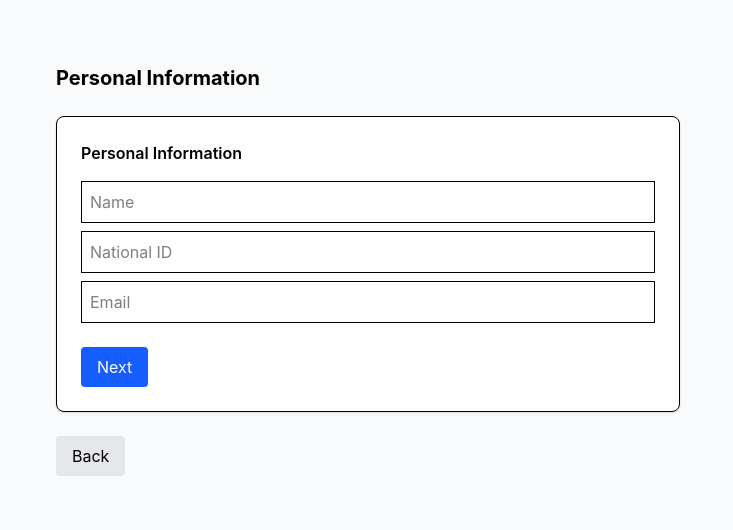
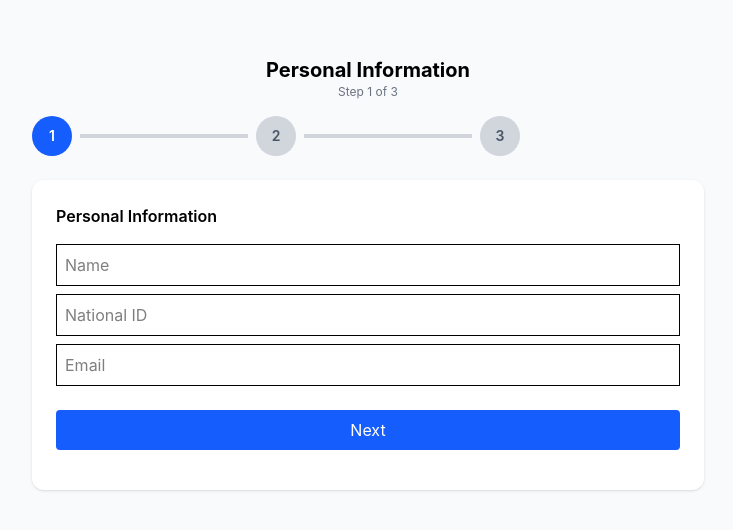
Before and after one commit to AsmaAlfauri/social-support-app, a Next.js app: page /apply in a window 1280 px wide. Shown: the top 530 px of the page, without its empty margins (272-1005 px from the left). Built offline with nearby package versions, Linux system fonts and the light colour scheme.

Commit message:
feat(wizard): build multi-step form with step navigation, validation, and progress indicator

```diff
--- /dev/null
+++ b/app/api/ai/route.ts
@@ -0,0 +1,44 @@
+import { NextResponse } from "next/server";
+
+export async function POST(req: Request) {
+  try {
+    const { prompt } = await req.json();
+
+    const res = await fetch("https://api.openai.com/v1/chat/completions", {
+      method: "POST",
+      headers: {
+        "Content-Type": "application/json",
+        Authorization: `Bearer ${process.env.OPENAI_API_KEY}`,
+      },
+      body: JSON.stringify({
+        model: "gpt-4o-mini",
+        messages: [
+          {
+            role: "user",
+            content: prompt,
+          },
+        ],
+      }),
+    });
+
+    const data = await res.json();
+
+    if (!res.ok) {
+         console.error("OpenAI ERROR:", data);
+      return NextResponse.json(
+        { error: data },
+        { status: 500 }
+      );
+    }
+
+    return NextResponse.json({
+      text: data.choices[0].message.content,
+    });
+
+  } catch (error) {
+    return NextResponse.json(
+      { error: "Something went wrong" },
+      { status: 500 }
+    );
+  }
+}
--- a/components/wizard/Wizard.tsx
+++ b/components/wizard/Wizard.tsx
@@ -4,27 +4,69 @@ import { useWizard } from "@/store/wizard.context";
 import { steps } from "@/features/application/steps";
 
 export default function Wizard() {
-  const { step, nextStep, prevStep } = useWizard();
+  const { step, prevStep } = useWizard();
 
   const CurrentStep = steps.find((s) => s.id === step)?.component;
 
   return (
-    <div className="max-w-2xl mx-auto p-6">
-      {/* Step Title */}
-      <h2 className="text-xl font-bold mb-6">
-        {steps.find((s) => s.id === step)?.title}
-      </h2>
+    <div className="min-h-screen bg-gray-50 flex flex-col items-center p-4">
+      {/* HEADER OUTSIDE CARD */}
+      <div className="w-full max-w-2xl mb-4">
+        <h2 className="text-xl font-bold text-center">
+          {steps.find((s) => s.id === step)?.title}
+        </h2>
 
-      {/* Step Content */}
-      <div className="border p-6 rounded-lg bg-white shadow">
-        {CurrentStep && <CurrentStep />}
+        <p className="text-center text-xs text-gray-500">
+          Step {step} of {steps.length}
+        </p>
       </div>
 
-      {/* Navigation */}
-      <div className="flex justify-between mt-6">
-        <button onClick={prevStep} className="px-4 py-2 bg-gray-200 rounded">
-          Back
-        </button>
+      {/* PROGRESS BAR OUTSIDE CARD */}
+      <div className="w-full max-w-2xl mb-6">
+        <div className="flex items-center">
+          {steps.map((s, index) => (
+            <div key={s.id} className="flex items-center flex-1">
+              <div
+                className={`w-10 h-10 flex items-center justify-center rounded-full text-sm font-semibold
+            ${
+              step === s.id
+                ? "bg-blue-600 text-white"
+                : step > s.id
+                  ? "bg-green-500 text-white"
+                  : "bg-gray-300 text-gray-600"
+            }`}
+              >
+                {s.id}
+              </div>
+
+              {index < steps.length - 1 && (
+                <div
+                  className={`h-1 flex-1 mx-2 ${
+                    step > s.id ? "bg-green-500" : "bg-gray-300"
+                  }`}
+                />
+              )}
+            </div>
+          ))}
+        </div>
+      </div>
+
+      {/* CARD */}
+      <div className="w-full max-w-2xl bg-white rounded-xl shadow p-6">
+        {/* Step Content */}
+        <div className="space-y-4">{CurrentStep && <CurrentStep />}</div>
+
+        {/* Back Button */}
+        <div className="pt-4">
+          {step > 1 && (
+            <button
+              onClick={prevStep}
+              className="w-full px-4 py-2 bg-gray-200 text-gray-800 rounded"
+            >
+              Back
+            </button>
+          )}
+        </div>
       </div>
     </div>
   );
--- a/features/application/steps/Step1.tsx
+++ b/features/application/steps/Step1.tsx
@@ -33,9 +33,7 @@ export default function Step1() {
         placeholder="Name"
       />
       {errors.name && (
-        <p className="text-red-500 text-sm mb-2">
-          {errors.name.message}
-        </p>
+        <p className="text-red-500 text-sm mb-2">{errors.name.message}</p>
       )}
 
       <input
@@ -46,9 +44,7 @@ export default function Step1() {
         placeholder="National ID"
       />
       {errors.nationalId && (
-        <p className="text-red-500 text-sm mb-2">
-          {errors.nationalId.message}
-        </p>
+        <p className="text-red-500 text-sm mb-2">{errors.nationalId.message}</p>
       )}
 
       <input
@@ -63,17 +59,17 @@ export default function Step1() {
         placeholder="Email"
       />
       {errors.email && (
-        <p className="text-red-500 text-sm mb-2">
-          {errors.email.message}
-        </p>
+        <p className="text-red-500 text-sm mb-2">{errors.email.message}</p>
       )}
 
-      <button
-        type="submit"
-        className="px-4 py-2 bg-blue-600 text-white rounded mt-4"
-      >
-        Next
-      </button>
+      <div className="pt-4">
+        <button
+          type="submit"
+          className="w-full px-4 py-2 bg-blue-600 text-white rounded"
+        >
+          Next
+        </button>
+      </div>
     </form>
   );
 }
--- a/features/application/steps/Step2.tsx
+++ b/features/application/steps/Step2.tsx
@@ -33,9 +33,7 @@ export default function Step2() {
         placeholder="Monthly Income"
       />
       {errors.income && (
-        <p className="text-red-500 text-sm mb-2">
-          {errors.income.message}
-        </p>
+        <p className="text-red-500 text-sm mb-2">{errors.income.message}</p>
       )}
 
       <input
@@ -64,12 +62,14 @@ export default function Step2() {
         </p>
       )}
 
-      <button
-        type="submit"
-        className="px-4 py-2 bg-blue-600 text-white rounded mt-4"
-      >
-        Next
-      </button>
+      <div className="pt-4">
+        <button
+          type="submit"
+          className="w-full px-4 py-2 bg-blue-600 text-white rounded"
+        >
+          Next
+        </button>
+      </div>
     </form>
   );
 }
--- a/features/application/steps/Step3.tsx
+++ b/features/application/steps/Step3.tsx
@@ -1,5 +1,7 @@
 import { useForm } from "react-hook-form";
 import { useWizard } from "@/store/wizard.context";
+import { useState } from "react";
+import { generateHelpText } from "@/services/ai";
 
 type FormData = {
   financialSituation: string;
@@ -23,7 +25,62 @@ export default function Step3() {
     nextStep(true);
   };
 
+  const handleAI = async () => {
+  setLoading(true);
+
+  try {
+    const text = await generateHelpText(
+      "Help me describe financial hardship for social assistance application"
+    );
+
+    setSuggestion(text);
+    setShowPopup(true);
+  } catch (err) {
+    console.error(err);
+  } finally {
+    setLoading(false);
+  }
+};
+  const [loading, setLoading] = useState(false);
+  const [suggestion, setSuggestion] = useState("");
+  const [showPopup, setShowPopup] = useState(false);
+const { setValue } = useForm();
   return (
+    <>
+<button
+  type="button"
+  onClick={handleAI}
+  className="mb-4 px-4 py-2 bg-purple-600 text-white rounded"
+>
+  {loading ? "Generating..." : "Help Me Write"}
+</button>
+    {showPopup && (
+  <div className="border p-4 mt-4 rounded bg-gray-50">
+    <p className="mb-3">{suggestion}</p>
+
+    <div className="flex gap-2">
+      <button
+        type="button"
+        onClick={() => {
+          setValue("financialSituation", suggestion);
+          setShowPopup(false);
+        }}
+        className="px-3 py-1 bg-green-600 text-white rounded"
+      >
+        Accept
+      </button>
+
+      <button
+        type="button"
+        onClick={() => setShowPopup(false)}
+        className="px-3 py-1 bg-gray-400 text-white rounded"
+      >
+        Discard
+      </button>
+    </div>
+  </div>
+)}
+
     <form onSubmit={handleSubmit(onSubmit)}>
       <h3 className="font-semibold mb-4">Situation Description</h3>
 
@@ -66,12 +123,16 @@ export default function Step3() {
         </p>
       )}
 
-      <button
-        type="submit"
-        className="px-4 py-2 bg-blue-600 text-white rounded mt-4"
-      >
-        Submit
-      </button>
+      <div className="pt-4">
+        <button
+          type="submit"
+          className="w-full px-4 py-2 bg-blue-600 text-white rounded"
+        >
+          Submit
+        </button>
+      </div>
     </form>
+
+    </>
   );
 }
--- /dev/null
+++ b/services/ai.ts
@@ -0,0 +1,14 @@
+export async function generateHelpText(prompt: string) {
+  const res = await fetch("/api/ai", {
+    method: "POST",
+    body: JSON.stringify({ prompt }),
+  });
+
+  if (!res.ok) {
+    throw new Error("AI request failed");
+  }
+
+  const data = await res.json();
+
+  return data.text;
+}
```
